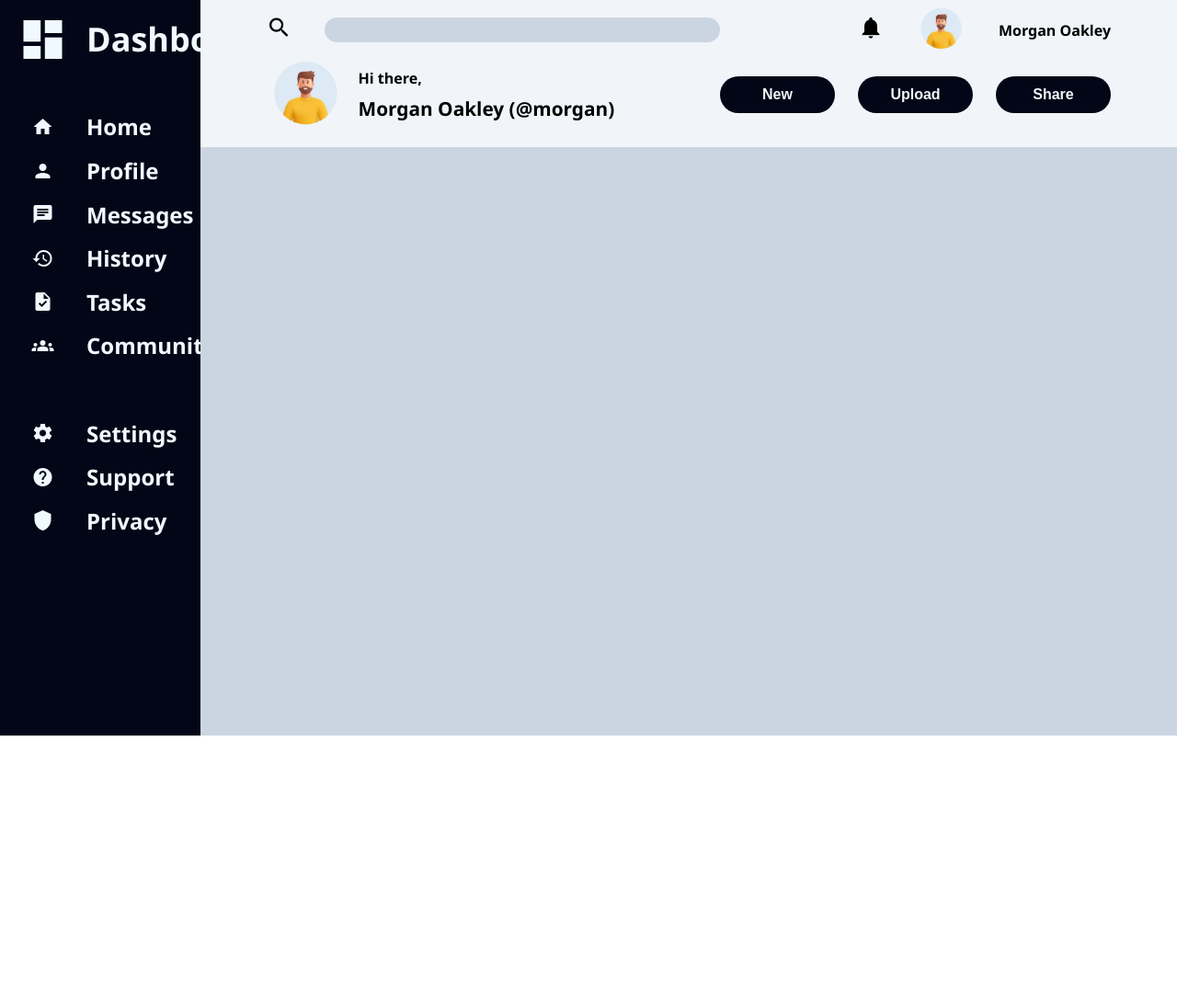
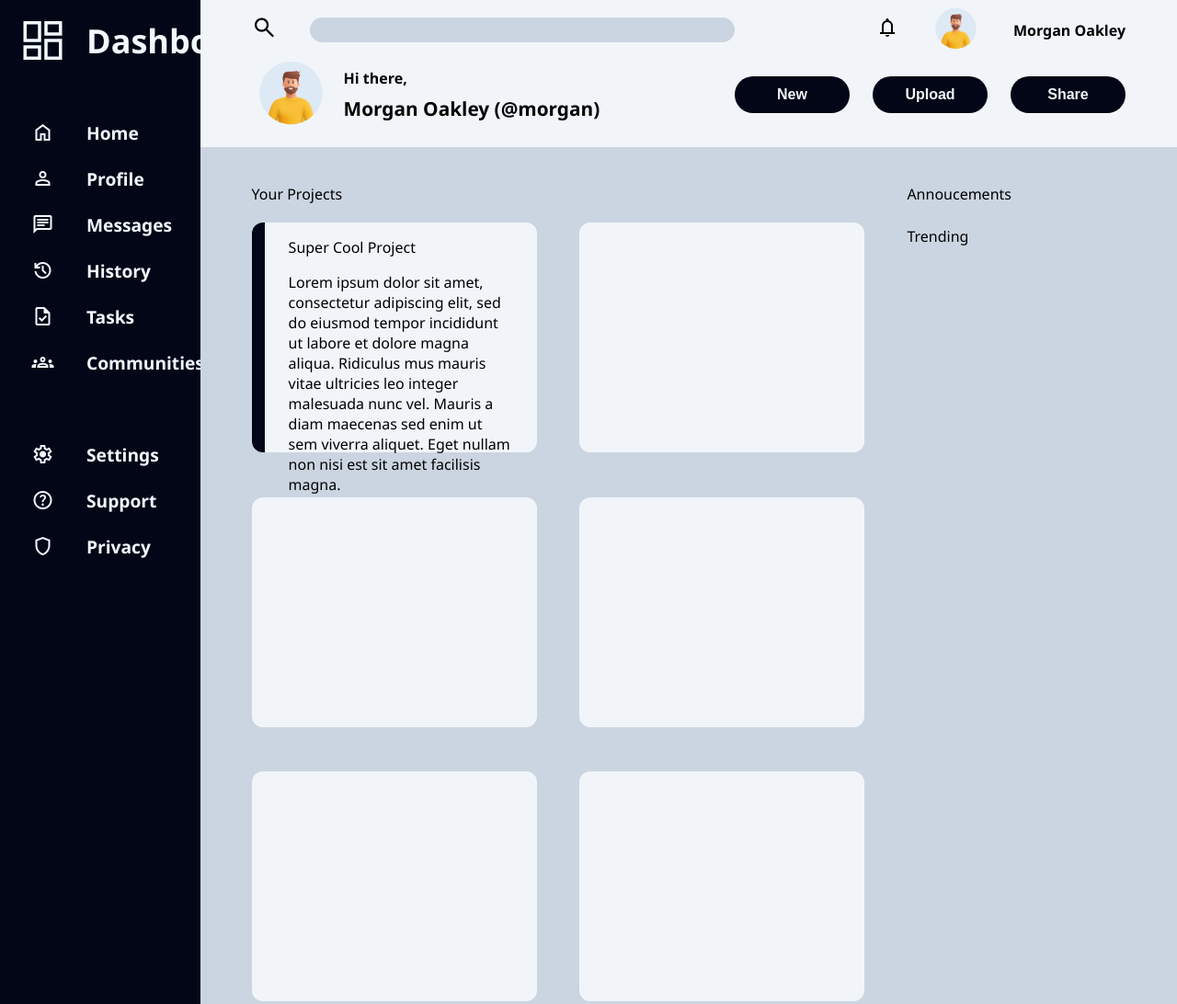
Before and after one commit to Greg057/dashboard, a plain HTML site: page index.html in a window 1280 px wide. Shown: the top 1092 px of the page at 92% size. Before the commit the page ends 800 px from the top, so only its background shows below. Drawn offline with nearby package versions, Linux system fonts and the light colour scheme.

Commit message:
Add main part cards

```diff
--- a/index.html
+++ b/index.html
@@ -6,31 +6,31 @@
     <meta name="viewport" content="width=device-width, initial-scale=1.0">
     <title>Dashboard</title>
     <link rel="stylesheet" href="style.css">
-    <link rel="stylesheet" href="https://fonts.googleapis.com/icon?family=Material+Icons">
+    <link rel="stylesheet" href="https://fonts.googleapis.com/css2?family=Material+Symbols+Outlined:opsz,wght,FILL,GRAD@40,400,0,0" />
   </head>
   <body>
     <div class="container">
         <div class="sidebar">
-            <div><i class="material-icons" id="dashboard">dashboard</i></div><div id="top">Dashboard</div>
+            <div><i class="material-symbols-outlined" id="dashboard">dashboard</i></div><div id="top">Dashboard</div>
             <div></div><div></div>
-            <div><i class="material-icons" id="home">home</i></div><div>Home</div>
-            <div><i class="material-icons" id="profile">person</i></div><div>Profile</div>
-            <div><i class="material-icons" id="profile">chat</i></div><div>Messages</div>
-            <div><i class="material-icons" id="History">history</i></div><div>History</div>
-            <div><i class="material-icons" id="Tasks">task</i></div><div>Tasks</div>
-            <div><i class="material-icons" id="Communities">groups</i></div><div>Communities</div>
+            <div><i class="material-symbols-outlined" id="home">home</i></div><div>Home</div>
+            <div><i class="material-symbols-outlined" id="profile">person</i></div><div>Profile</div>
+            <div><i class="material-symbols-outlined" id="profile">chat</i></div><div>Messages</div>
+            <div><i class="material-symbols-outlined" id="History">history</i></div><div>History</div>
+            <div><i class="material-symbols-outlined" id="Tasks">task</i></div><div>Tasks</div>
+            <div><i class="material-symbols-outlined" id="Communities">groups</i></div><div>Communities</div>
             <div></div><div></div>
-            <div><i class="material-icons" id="Settings">settings</i></div><div>Settings</div>
-            <div><i class="material-icons" id="Support">help</i></div><div>Support</div>
-            <div><i class="material-icons" id="Privacy">shield</i></div><div>Privacy</div>
+            <div><i class="material-symbols-outlined" id="Settings">settings</i></div><div>Settings</div>
+            <div><i class="material-symbols-outlined" id="Support">help</i></div><div>Support</div>
+            <div><i class="material-symbols-outlined" id="Privacy">shield</i></div><div>Privacy</div>
         </div>
         <div class="header">
             <div class="search-container">
-                <div><i class="material-icons" id="search">search</i></div>
+                <div><i class="material-symbols-outlined" id="search">search</i></div>
                 <div id="searchbar"></div>
             </div>
             <div class="profile-container">
-                <div><i class="material-icons" id="notifications">notifications</i></div>
+                <div><span class="material-symbols-outlined">notifications</span></div>
                 <div><img src="./img/avatar.png"></div>
                 <div id="text">Morgan Oakley</div>
             </div>
@@ -48,7 +48,37 @@
             </div>
         </div>
         <div class="main">
+            <p>Your Projects</p>
+            <p>Annoucements</p>
+            <div class="main-container">
+                <div class="card">
+                    <div class="bar-card"></div>
+                    <div>
+                        <div id="text-card">
+                            <p>Super Cool Project</p>
+                            <p>Lorem ipsum dolor sit amet, consectetur adipiscing elit, sed do eiusmod tempor incididunt ut labore et dolore magna aliqua. Ridiculus mus mauris vitae ultricies leo integer malesuada nunc vel. Mauris a diam maecenas sed enim ut sem viverra aliquet. Eget nullam non nisi est sit amet facilisis magna.</p>
+                        </div>
+                        <div>
+                            <span class="material-symbols-outlined">heart_plus</span>
+                            <span class="material-symbols-outlined">add_task</span>
+                            <span class="material-symbols-outlined">share</span>
+                        </div>
+                    </div>
+                </div>
+                <div class="card"></div>
+                <div class="card"></div>
+                <div class="card"></div>
+                <div class="card"></div>
+                <div class="card"></div>
+            </div>
+            <div class="right-bar">
+                <div class="annoucements-container">
 
+                </div>
+                <div class="trending-container">
+                    <p>Trending</p>
+                </div>
+            </div>
         </div>
     </div>
 
--- a/style.css
+++ b/style.css
@@ -18,10 +18,10 @@ body {
     background-color: #020617;
     color: #f0f9ff;
     padding: 24px;
-    font-size: 24px;
+    font-size: 1.2rem;
     font-weight: 600;
     display: grid;
-    grid-template-rows: repeat(12, 5%);
+    grid-template-rows: repeat(12, 40px);
     grid-template-columns: 45px auto;
     gap: 10px 25px;
     align-items: center;
@@ -48,7 +48,7 @@ body {
 .header {
     grid-area: 1 / 2 / 2 / 3;
     background-color: #f1f5f9;
-    padding: 10px 72px;
+    padding: 10px 56px;
     display: grid;
     grid-template-columns: 2fr 1fr;
     grid-template-rows: 45px 1fr;
@@ -131,7 +131,44 @@ body {
     font-size: 1rem;
 }
 
+
+
 .main {
     grid-area: 2 / 2 / 3 / 3;
     background-color: #cbd5e1;
+    display: grid;
+    grid-template-columns: 3fr 1fr;
+    grid-template-rows: 5% auto;
+    padding: 24px 56px;
 }
+
+.main-container {
+    display: grid;
+    grid-template-columns: 1fr 1fr;
+    grid-template-rows: repeat(3, 1fr);
+    gap: 46px;
+    margin: 12px 46px 12px 0;
+}
+
+.main-container .card {
+    background-color: #f1f5f9;
+    height: 250px;
+    width: auto;
+    border-radius: 12px;
+    display: flex;
+    align-items: flex-start;
+    justify-content: flex-start;
+    gap: 26px;
+    padding-right: 24px;
+}
+
+.main-container .bar-card {
+    height: 100%;
+    min-width: 14px;
+    background-color: #020617;
+    border-radius: 12px 0px 0px 12px;
+}
+
+.main-container #text-card {
+
+}
```
